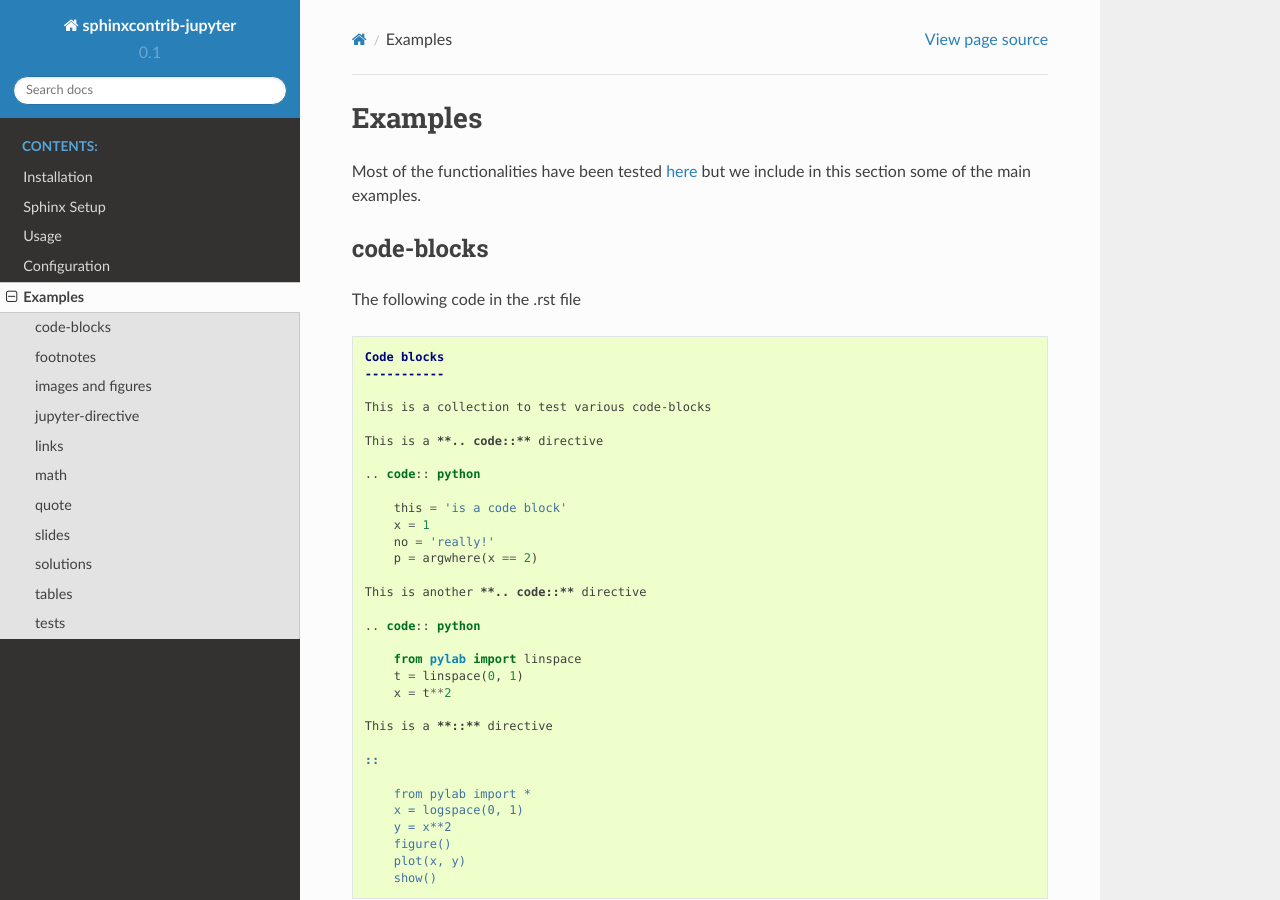
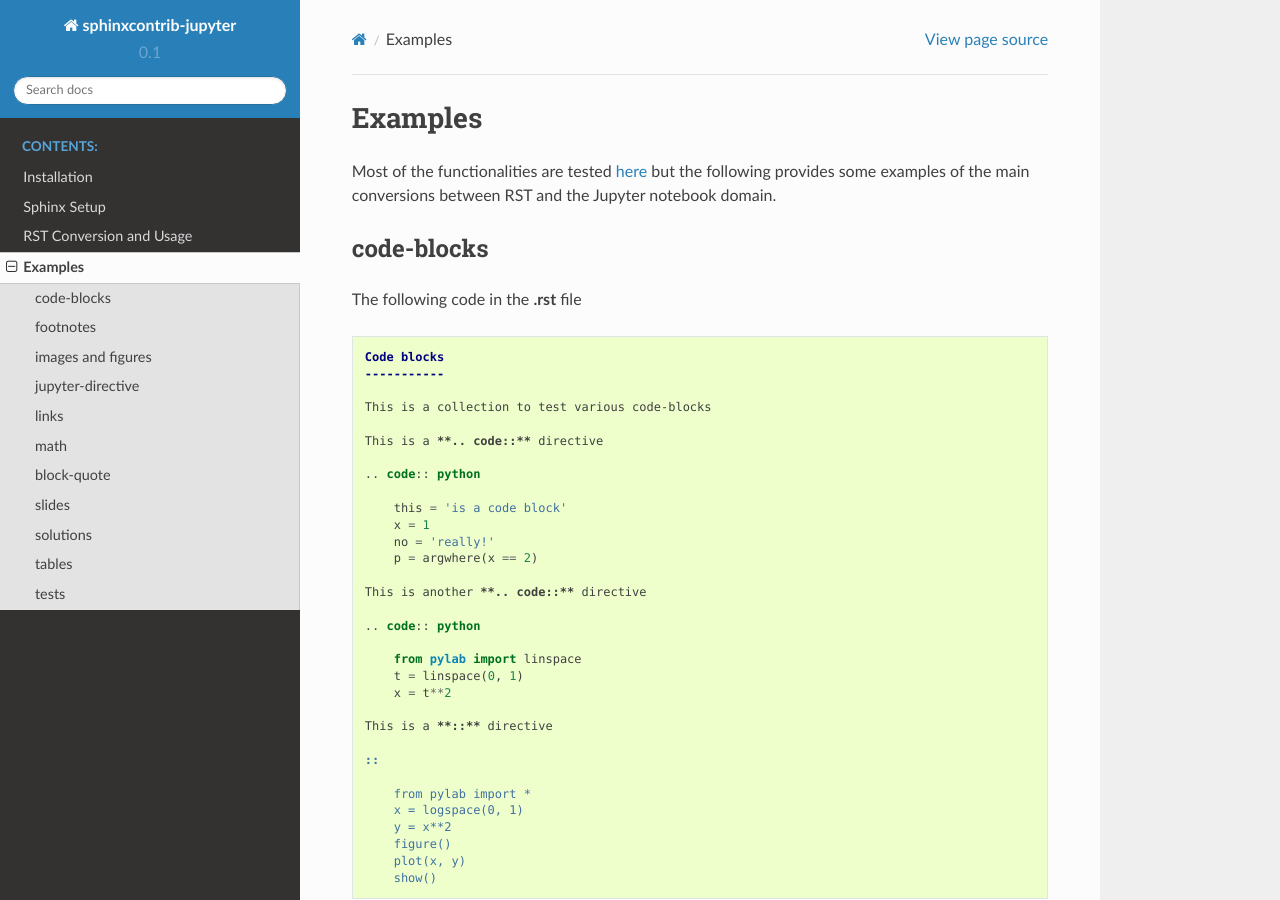
Before and after one commit to QuantEcon/sphinxcontrib-jupyter, a Sphinx documentation site: the page built from docs/examples.rst, in a window 1280 px wide and 900 px high. Built offline with Sphinx 7.4.7 and the Read the Docs theme 2.0.0, drawn with Linux system fonts in a browser that asks for light colours; some of the changed text lies outside the part shown.

Commit message:
general edits

```diff
--- a/docs/conf.py
+++ b/docs/conf.py
@@ -49,7 +49,7 @@
 
 # General information about the project.
 project = 'sphinxcontrib-jupyter'
-copyright = '2017, QuantEcon Development Team'
+copyright = '2019, QuantEcon Development Team'
 author = 'QuantEcon Development Team'
 
 # The version info for the project you're documenting, acts as replacement for
--- a/docs/examples.rst
+++ b/docs/examples.rst
@@ -1,12 +1,12 @@
 Examples
 ========
 
-Most of the functionalities have been tested `here <https://github.com/QuantEcon/sphinxcontrib-jupyter/tree/master/tests>`__
-but we include in this section some of the main examples.
+Most of the functionalities are tested `here <https://github.com/QuantEcon/sphinxcontrib-jupyter/tree/master/tests>`__
+but the following provides some examples of the main conversions between RST and the Jupyter notebook domain.
 
 code-blocks
 -----------
-The following code in the .rst file
+The following code in the **.rst** file
 
 .. code:: rst
 
@@ -268,8 +268,8 @@
 .. image:: img/math.png
 
 
-quote
------
+block-quote
+-----------
 
 The following code in the .rst file
 
--- a/docs/index.rst
+++ b/docs/index.rst
@@ -23,7 +23,6 @@
    installation
    sphinx-config
    usage
-   extension-config
    examples
 
 
--- a/docs/usage.rst
+++ b/docs/usage.rst
@@ -1,12 +1,10 @@
-Usage
-=====
+RST Conversion and Usage
+========================
 
-Usage in RST Files
-------------------
+.. note::
 
-A minimum configured sphinx repo is available `here <https://github.com/QuantEcon/sphinxcontrib-jupyter.minimal>`__
-which generates a `sample notebook <https://github.com/QuantEcon/sphinxcontrib-jupyter.minimal#simple_notebookrst>`__
-
+    A minimum configured sphinx repo is available `here <https://github.com/QuantEcon/sphinxcontrib-jupyter.minimal>`__
+    which generates a `sample notebook <https://github.com/QuantEcon/sphinxcontrib-jupyter.minimal#simple_notebookrst>`__
 
 The following specifies the relationship between default Sphinx directives
 and how they will be interpreted by this Jupyter extension.
@@ -74,7 +72,7 @@
     This would ensure output stays consistent with the code that generates it.
 
 Math
-~~~~
+----
 
 
 Equations are transferred into the notebook environment and wrapped in
@@ -85,7 +83,7 @@
 
 
 Exercise Solutions
-~~~~~~~~~~~~~~~~~~
+------------------
 
 The extension has support for ``:class: solution`` on code-blocks. This
 allows for the compilation of two sets of notebooks, one containing solutions
@@ -93,7 +91,7 @@
 
 
 Test Blocks
-~~~~~~~~~~~
+-----------
 
 Other class options for code-blocks include `test` to indicate the
 code block contains a test which can be used for adding test logic
@@ -103,14 +101,14 @@
 
 
 Jupyter Directive and Slides
-~~~~~~~~~~~~~~~~~~~~~~~~~~~~
+----------------------------
 
 The ``jupyter`` directive accepts three different arguments ``cell-break``, ``slide`` and ``slide-type``
 How to use them is explained bellow
 
 
 cell-break
-++++++++++
+~~~~~~~~~~
 
 .. code:: rst
 
@@ -121,7 +119,7 @@
 is too large to fit in one slide.
 
 slide
-+++++
+~~~~~
 
 If the user wants to create a notebook where the cells are converted into
 slides the folowing code needs to be included at the top of the .rst file.
@@ -141,7 +139,7 @@
 
 
 slide-type
-++++++++++
+~~~~~~~~~~
 
 The default value for each cell would be ``slide``. If the user wants
 to change the upcoming cell to something different (``subslide``, ``fragment``, ``notes``, ``skip``)
@@ -155,7 +153,7 @@
 
 
 Other Supported Directives
-~~~~~~~~~~~~~~~~~~~~~~~~~~
+--------------------------
 
 1. ``.. note::`` - the raw contents of this directive is included
 into the notebook as a block quote with a **Note** title.
```
Also changed, not shown: docs/extension-config.rst (deleted, +0 -64 lines), docs/installation.rst (+9 -1 lines), docs/sphinx-config.rst (+73 -2 lines).
